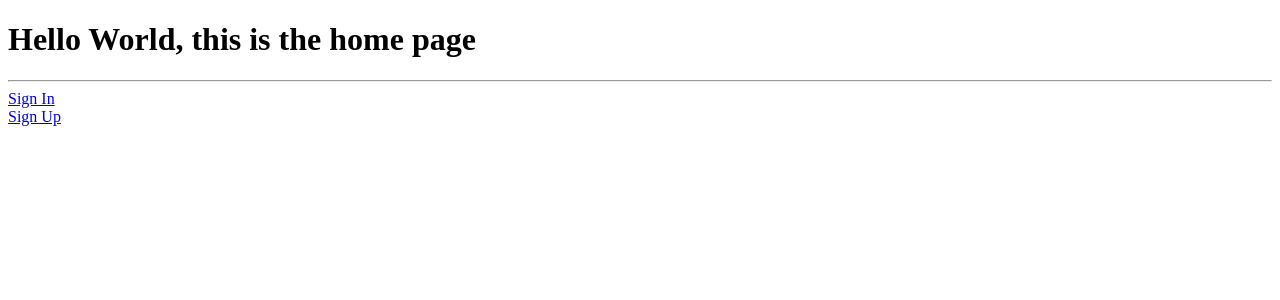
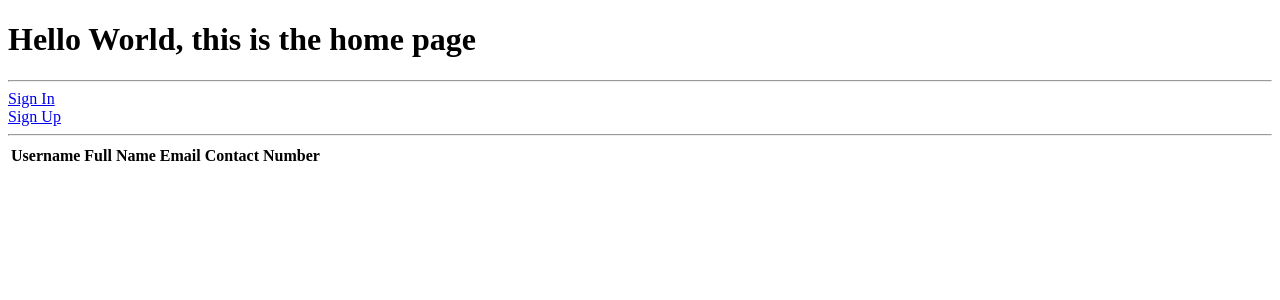
Before and after one commit to lakshyaBamne/ContactConnect, a Flask app: page / in a window 1280 px wide. Shown: the top 300 px of the page. Run offline with Flask 3, Linux system fonts and the light colour scheme; lists and menus that the app fills with data are empty.

Commit message:
[5] Added more features like user page and adding contact, still to remove bugs on userpage

```diff
--- a/flaskr/models.py
+++ b/flaskr/models.py
@@ -1,4 +1,6 @@
 from flaskr import db
+
+from werkzeug.security import generate_password_hash, check_password_hash
 
 class User(db.Model):
     __tablename__ = "user"
@@ -10,6 +12,7 @@ class User(db.Model):
             string representation of the User Table
         """
         return f'<User {self.username}>'
+
 
 class UserData(db.Model):
     __tablename__ = "user_data"
--- a/flaskr/routes.py
+++ b/flaskr/routes.py
@@ -1,13 +1,21 @@
 # module to store the routes to the view functions for the global instance of Flask app
 from flask import render_template, redirect, request, url_for
 
-from flaskr import app
-from flaskr.forms import SigninForm, SignupForm
+from flaskr import app, db
+from flaskr.forms import SigninForm, SignupForm, AddContact
+from flaskr.models import User, UserData, UserContacts
 
-@app.route('/')
-@app.route('/index')
+from werkzeug.security import generate_password_hash, check_password_hash
+
+@app.route('/', methods=['GET', 'POST'])
 def index():
-    return render_template('index.html')
+    if request.method == 'GET':
+        # we also need to print all the users of the application for testing
+        users = UserData.query.all()
+
+        return render_template('index.html', users=users)
+    elif request.method == 'POST':
+        return '<p>recieved a POST request!</p>'
 
 @app.route('/signin', methods=['GET', 'POST'])
 def signin():
@@ -16,7 +24,34 @@ def signin():
     if request.method == 'GET':
         return render_template('signin.html', title='SIGN IN', form=form)
     elif request.method == 'POST':
-        return redirect(url_for('user_page', username=form.username.data))
+        # when we get a post request on the sign in page, we need to authorize the user
+        users = User.query.all()
+
+        user_names = [u.username for u in users]
+        password_hashes = [u.password_hash for u in users]
+
+        user_index = -1
+
+        for i in range(0, len(user_names)):
+            if user_names[i] == form.username.data:
+                # user exists
+                user_index = i
+
+        if user_index >= 0:
+            # user exists
+            # check the entered password with the one stored in the data base
+            if check_password_hash(password_hashes[user_index], form.password.data):
+                print("__LOG__ CORRECT CREDENTIALS")
+                return redirect(url_for('user_page', username=form.username.data))
+            else:
+                # user exists but wrong password entered
+                print("__LOG__ WRONG PASSWORD FOR THE GIVEN USERNAME")
+                return render_template('signin.html', title='SIGN IN', form=form)
+        else:
+            # user does not exist
+            print("__LOG__ USER DOES NOT EXIST")
+            return render_template('signin.html', title='SIGN IN', form=form)
+
 
 @app.route('/signup', methods=['GET', 'POST'])
 def signup():
@@ -25,10 +60,45 @@ def signup():
     if request.method == 'GET':
         return render_template('signup.html', title='SIGN UP', form=form)
     elif request.method == 'POST':
+        # we need to add the user to the data base of users => in UserData table
+        username = form.username.data
+        name = form.name.data
+        email = form.email.data
+        contact = form.cno.data
+
+        password_hash = generate_password_hash(form.password.data)
+
+        new_user = UserData(username = username, name=name, email=email, contact=contact)
+        new_user_add = User(username = username, password_hash = password_hash)
+
+        # adding the user to both User and UserData tables for signin later
+        db.session.add(new_user)
+        db.session.add(new_user_add)
+        db.session.commit()
+
+        print("__LOG__ ADDED A NEW USER")
         return redirect(url_for('user_page', username=form.username.data))
-
 
 @app.route('/userpage/<username>', methods=['GET', 'POST'])
 def user_page(username):
+    form = AddContact()
+
+    # we need to display all the contacts that the user has so let us fetch them first
+    all_contacts = UserContacts.query.filter_by(username=username).all()
+
     if request.method == 'GET':
-        return render_template('userpage.html', user=username)
+        return render_template('userpage.html', user=username, form=form, contacts=all_contacts)
+    elif request.method == 'POST':
+        # now user has added a new contact and we need to add it to the UserContacts table
+        new_name = form.name.data
+        new_email = form.email.data
+        new_cno = form.cno.data
+
+        new_contact = UserContacts(username=username, name=new_name, email=new_email, contact=new_cno)
+
+        db.session.add(new_contact)
+        db.session.commit()
+
+        print(f"__LOG__ ADDED CONTACT FOR {username}")
+
+        return redirect(url_for('user_page', username=username))
--- a/flaskr/templates/index.html
+++ b/flaskr/templates/index.html
@@ -21,5 +21,29 @@
         <a href="{{ url_for('signup') }}">
             Sign Up
         </a>
+
+        <hr>
+
+        {# Now we add a table to list all the current users of the application for testing #}
+
+        <table>
+            <tr>
+                <th>Username</th>
+                <th>Full Name</th>
+                <th>Email</th>
+                <th>Contact Number</th>
+            </tr>
+
+            {% if users %}
+                {% for user in users %}
+                    <tr>
+                        <td>{{ user.username }}</td>
+                        <td>{{ user.name }}</td>
+                        <td>{{ user.email }}</td>
+                        <td>{{ user.contact }}</td>
+                    </tr>
+                {% endfor %}
+            {% endif %}
+        </table>
     </div>
 {% endblock %}
```
Also changed, not shown: flaskr/forms.py (+15 -0 lines), flaskr/templates/userpage.html (+61 -1 lines), migrations/versions/7e7fb7d8bec3_.py (added, +32 -0 lines).
